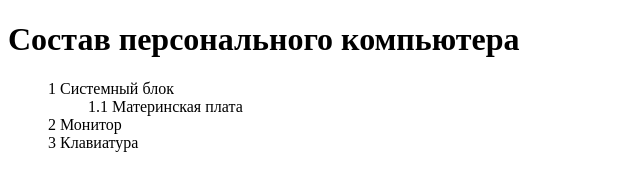
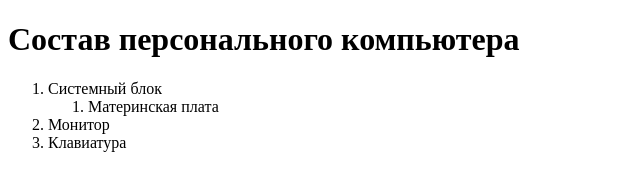
Before and after one commit to Dhstrfb4523/My, a plain HTML site: page 16.11.html in a window 1280 px wide. Shown: the whole page, without its empty margins (0-640 px from the left). Drawn offline with Linux system fonts and the light colour scheme.

Commit message:
Update 16.11.html

```diff
--- a/16.11.html
+++ b/16.11.html
@@ -2,17 +2,6 @@
 <html>
 <head>
   <meta charset="utf-8">
-  <style>
-    ol {
-      counter-reset: section;
-      list-style-type: none;
-    }
-
-    li::before {
-      counter-increment: section;
-      content: counters(section, ".") " ";
-    }
-  </style>
   <title>Состав персонального компьютера</title>
 </head>
 <body>
```
